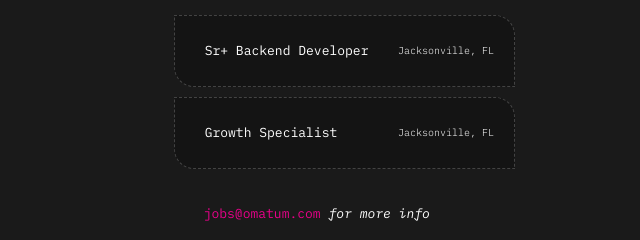
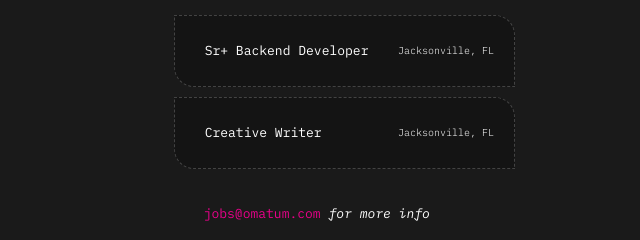
Before and after one commit to omatum/omatum.studio, a plain HTML site: page index.html in a window 1280 px wide. Shown: the part 3649-3889 px from the top of the page, 637-1277 px from the left. Drawn offline with Linux system fonts and the light colour scheme; a script that the page names is missing.

Commit message:
Update index.html

```diff
--- a/index.html
+++ b/index.html
@@ -600,7 +600,7 @@
                 <div class="location">Jacksonville, FL</div>
               </li>
               <li class="job">
-                <div class="role">Growth Specialist</div>
+                <div class="role">Creative Writer</div>
                 <div class="location">Jacksonville, FL</div>
               </li>
               <li class="email"><a href="mailto:jobs@omatum.com">jobs@omatum.com</a> for more info</li>
```
